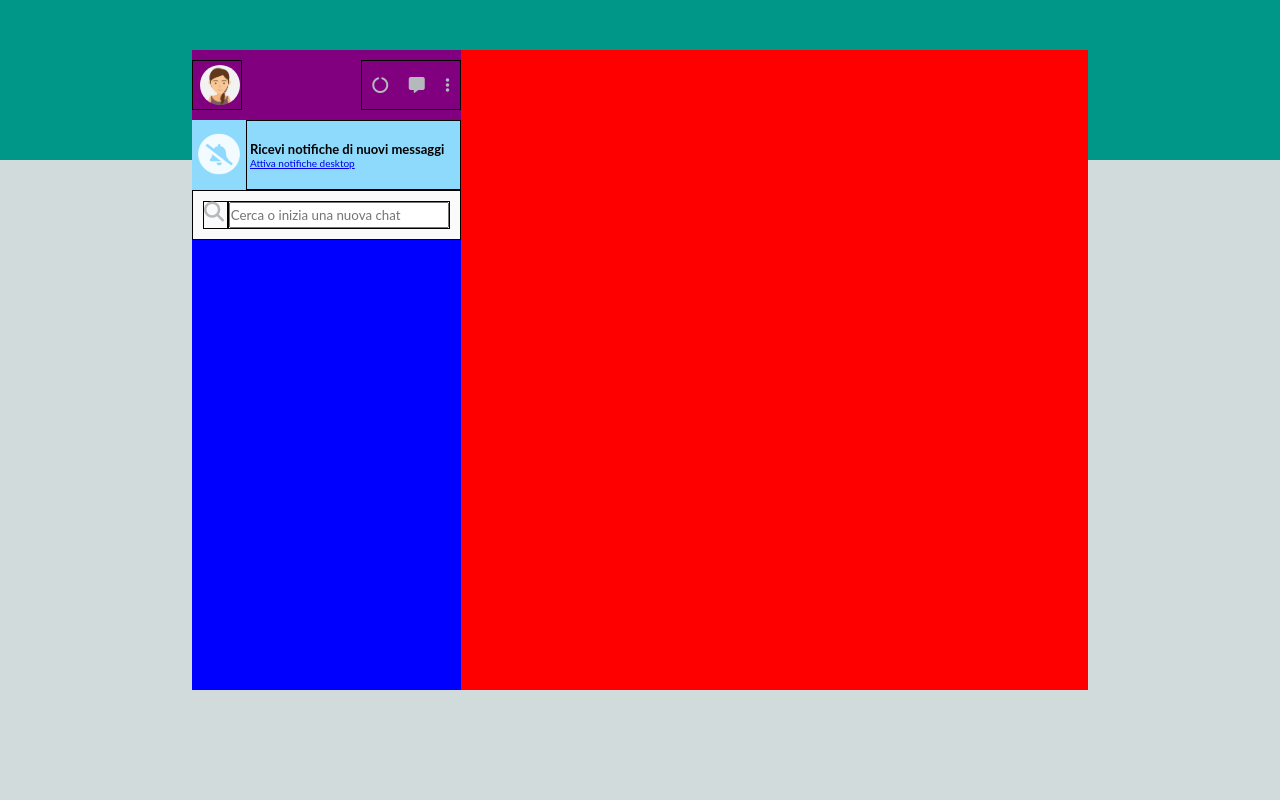
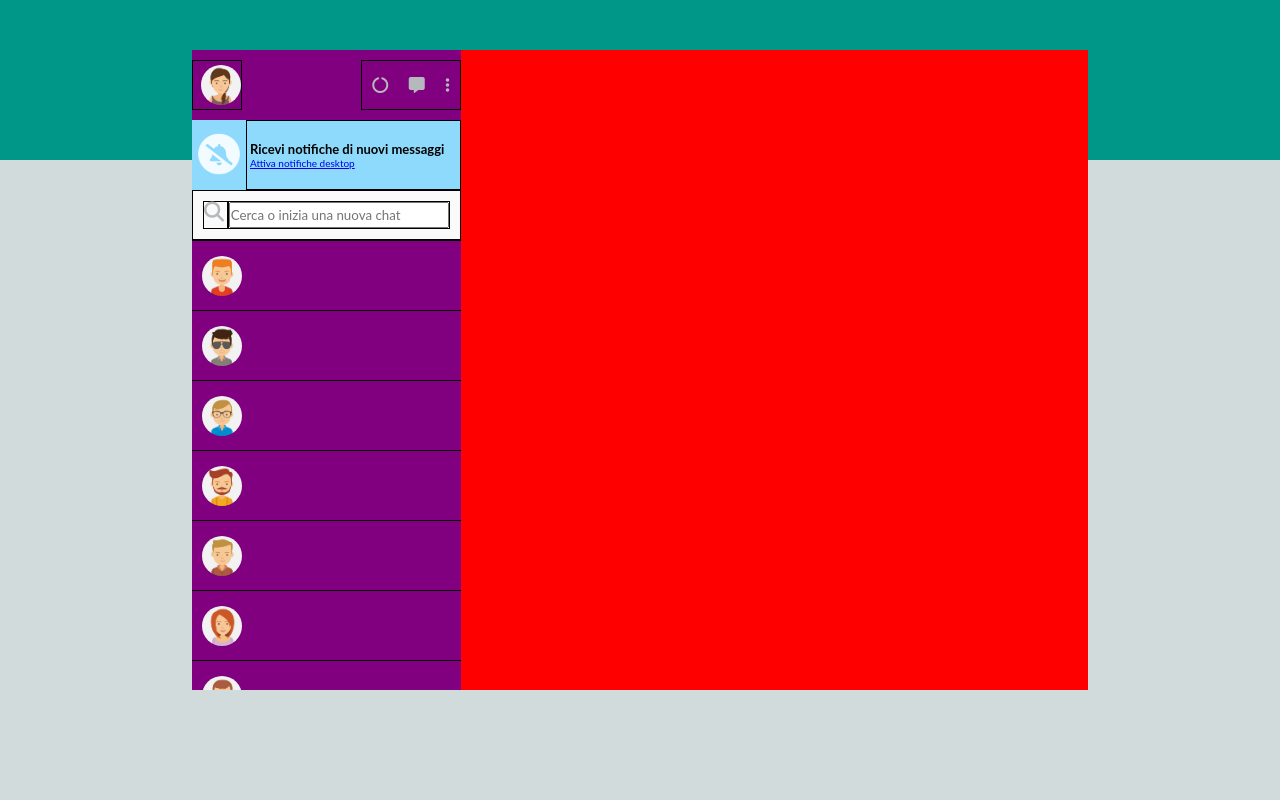
Before and after one commit to umberdelpi1/js-html-css-boolzap, a plain HTML site: page index.html in a window 1280 px wide. Drawn offline with Linux system fonts and the light colour scheme.

Commit message:
90% Chat sx

```diff
--- a/index.html
+++ b/index.html
@@ -37,6 +37,32 @@
             <input type="text" placeholder="Cerca o inizia una nuova chat">
           </div>
         </div>
+        <div class="container_contatti_chat">
+          <div class="contatto_chat">
+            <img src="img/asset 1.jpeg" alt="">
+          </div>
+          <div class="contatto_chat">
+            <img src="img/asset 2.jpeg" alt="">
+          </div>
+          <div class="contatto_chat">
+            <img src="img/asset 3.jpeg" alt="">
+          </div>
+          <div class="contatto_chat">
+            <img src="img/asset 4.jpeg" alt="">
+          </div>
+          <div class="contatto_chat">
+            <img src="img/asset 5.jpeg" alt="">
+          </div>
+          <div class="contatto_chat">
+            <img src="img/asset 6.jpeg" alt="">
+          </div>
+          <div class="contatto_chat">
+            <img src="img/asset 7.jpeg" alt="">
+          </div>
+          <div class="contatto_chat">
+            <img src="img/asset 8.jpeg" alt="">
+          </div>
+        </div>
       </div>
       <div class="container_chat_dx">
 
--- a/master.css
+++ b/master.css
@@ -17,7 +17,6 @@ body {
 .container_chat {
   height: 80vh;
   width: 70%;
-  min-width: 800px;
   margin: 50px auto;
   display: flex;
   /* debug */
@@ -27,8 +26,6 @@ body {
 .container_chat_sx {
   height: 100%;
   width: 30%;
-
-
   /* debug */
   background-color: blue;
 }
@@ -56,7 +53,7 @@ body {
   border: solid black 1px;
   height: 50px;
   width: 50px;
-  padding-left: 5px;
+  padding-left: 7px;
   display: flex;
   justify-content: center;
   align-items: center;
@@ -153,3 +150,22 @@ img {
 .ricerca input {
   width: 100%;
 }
+/* ******************************** CONTAINER CONTATTI CHAT ********* */
+.container_contatti_chat {
+  height: calc(100% - 190px);
+  width: 100%;
+  overflow-y: scroll;
+  /* debug */
+  background-color: pink;
+}
+.contatto_chat {
+  height: 70px;
+  width: 100%;
+  padding-left: 10px;
+  border-top: solid black 1px;
+  display: flex;
+  justify-content: space-between;
+  align-items: center;
+  /* debug */
+  background-color: purple;
+}
```
